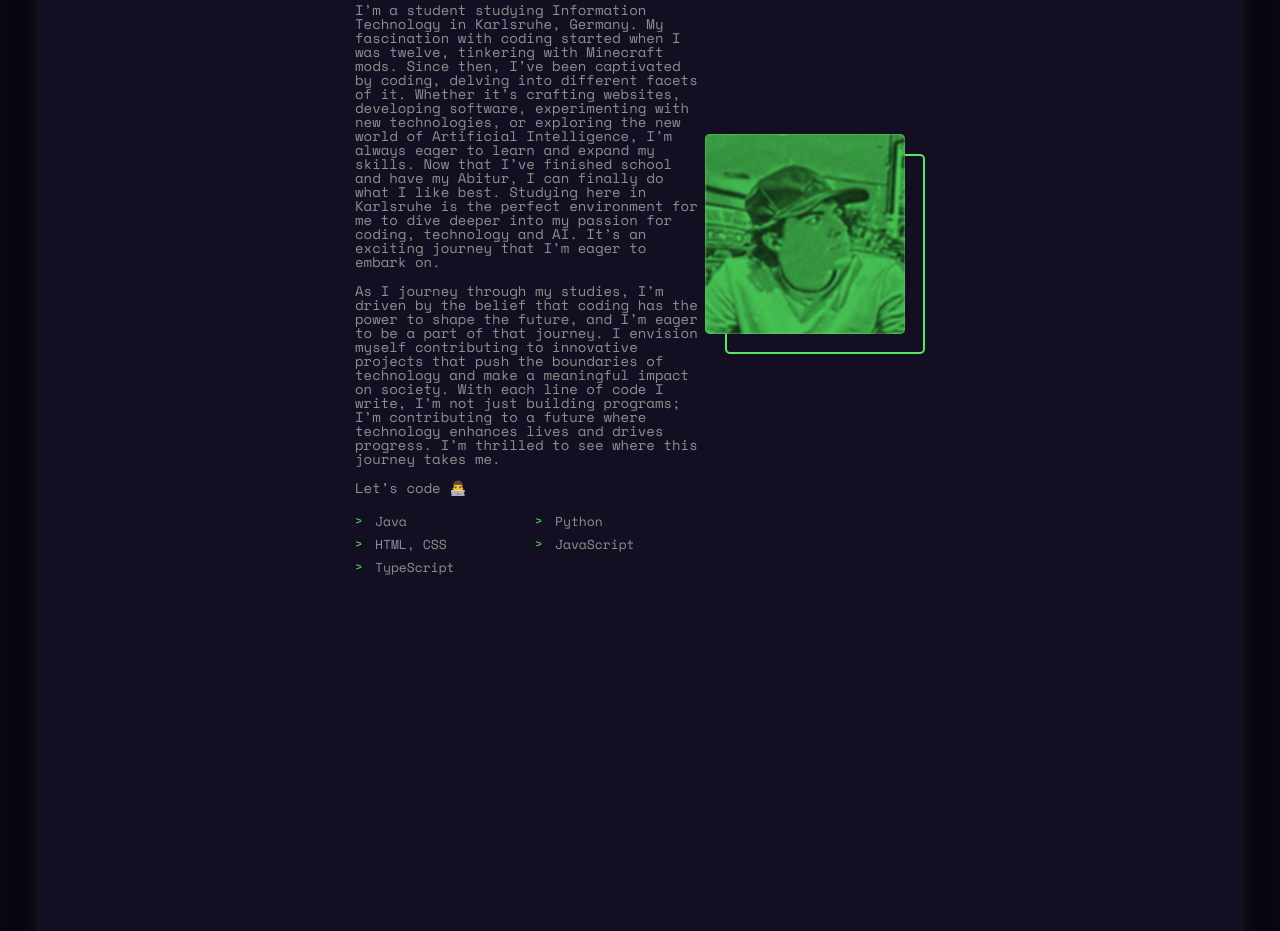
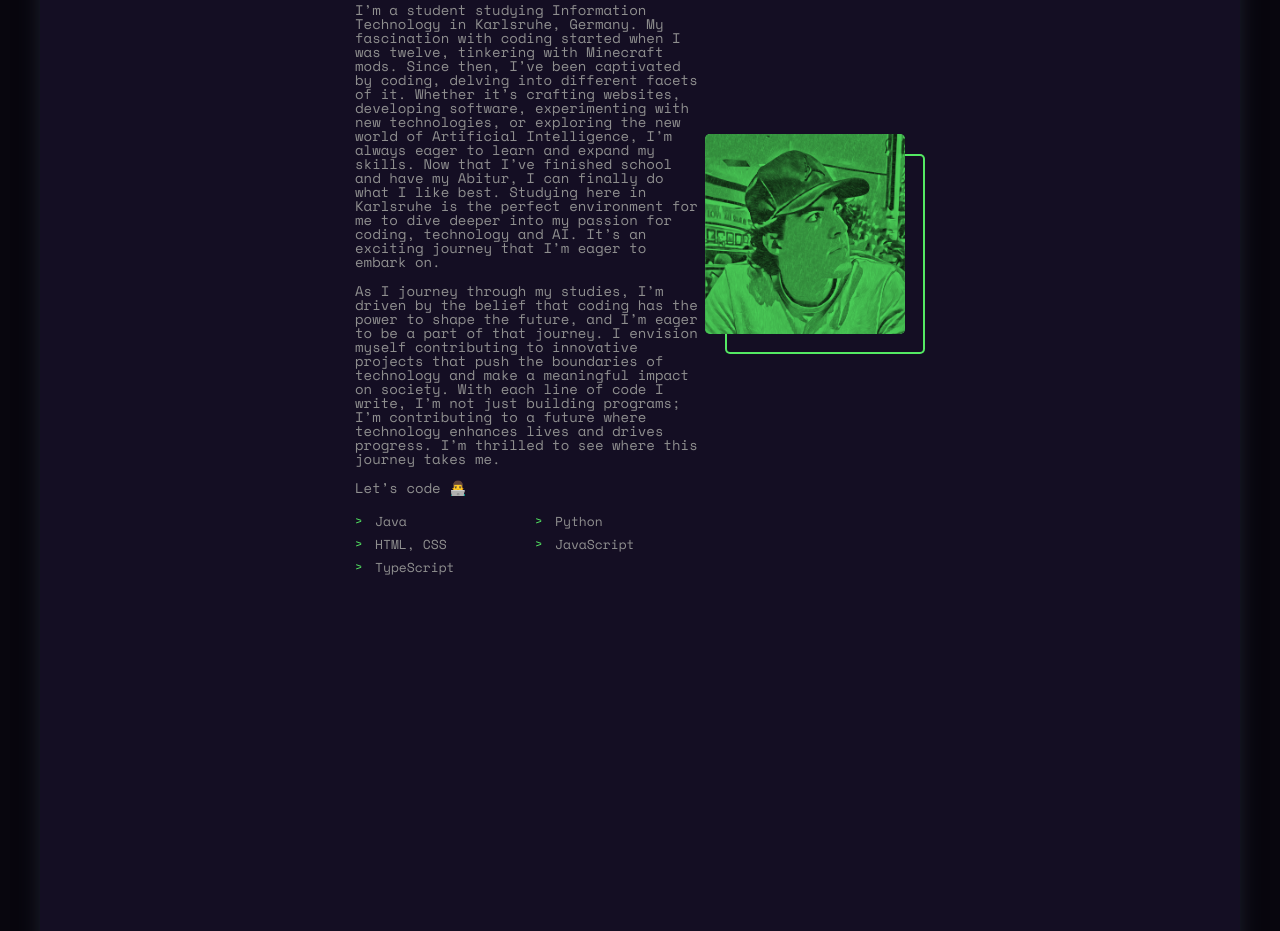
Before and after one commit to jellyfish-bit/jellyfish-bit.github.io, a plain HTML site: page index.html in a window 1280 px wide. Shown: the part 978-1909 px from the top of the page. Drawn offline with nearby package versions, Linux system fonts and the light colour scheme.

Commit message:
style fix

```diff
--- a/style/style.css
+++ b/style/style.css
@@ -863,8 +863,8 @@ body {
   border-radius: 5px;
   display: inline;
   overflow: hidden;
-  object-fit: fill;
-  filter: grayscale(100%) contrast(1) brightness(90%) blur(0.9px);
+  object-fit: cover;
+  filter: grayscale(100%) contrast(1) brightness(90%);
   mix-blend-mode: multiply;
 }
 
```
